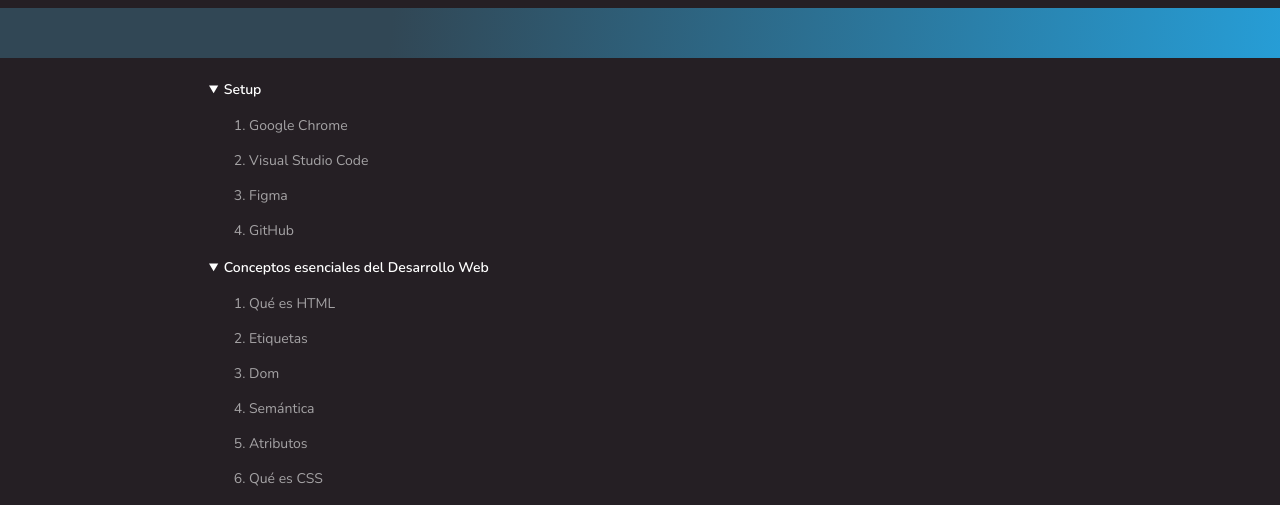
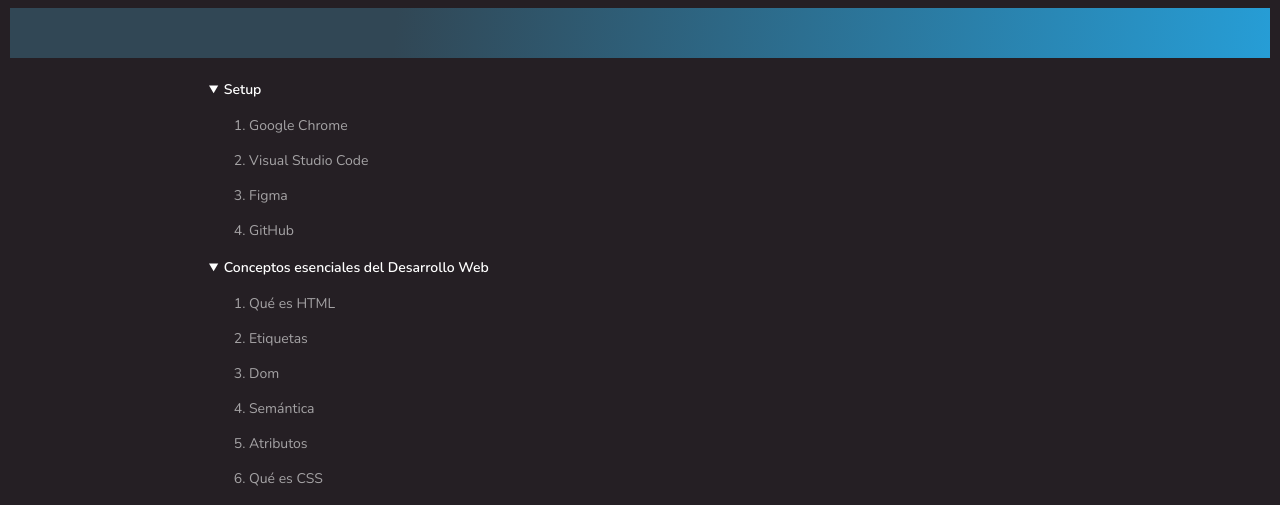
Before and after one commit to Gallardox14/Empezando-, a plain HTML site: page index.html in a window 1280 px wide. Shown: the top 505 px of the page. Drawn offline with nearby package versions, Linux system fonts and the light colour scheme.

Commit message:
Add files via upload

```diff
--- a/CSS/Styles-logical.css
+++ b/CSS/Styles-logical.css
@@ -9,7 +9,7 @@ body {
     color: var(--white61);
     font-family: 'Nunito', sans-serif;
     background: #251F24;
-    margin-inline: 0px;
+    margin-inline: 10px;
 }
 
 .mailto {
```
